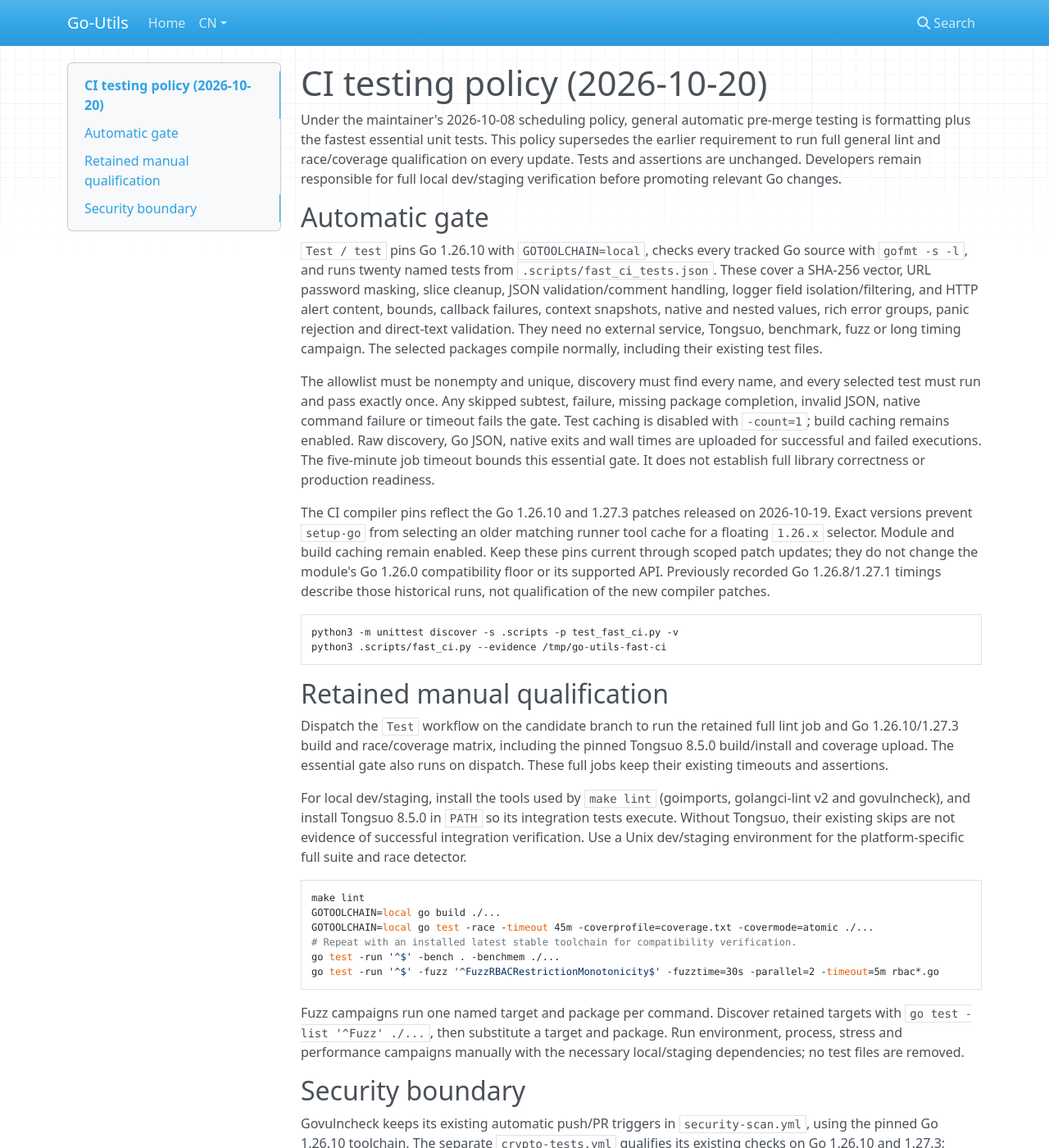
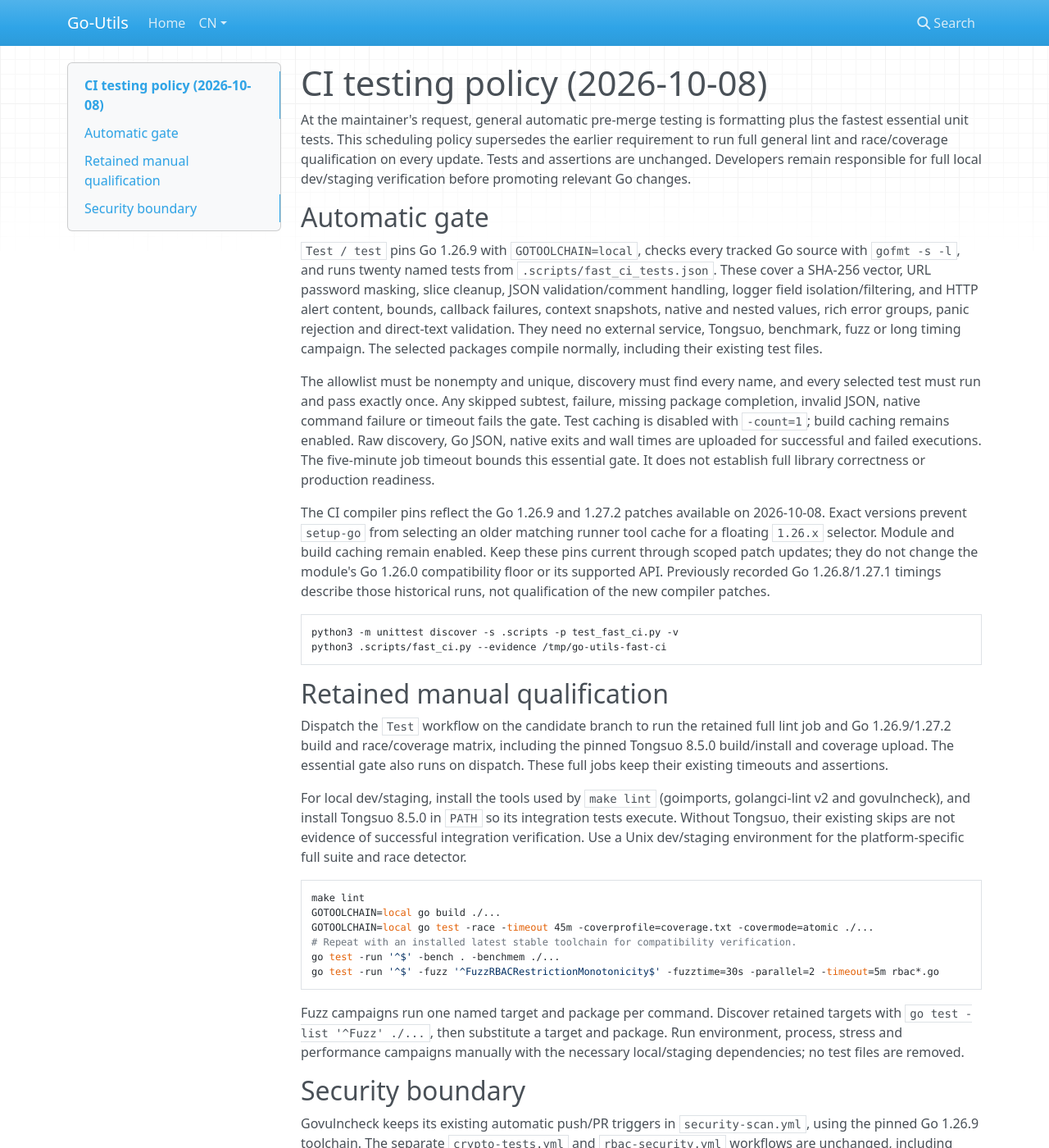
Before and after one commit to Laisky/go-utils, an MkDocs documentation site: the page built from docs/fast-ci.md, in a window 1280 px wide and 1400 px high. Shown: the whole window at 82% size. Built offline with MkDocs 1.6.1, drawn with Linux system fonts in a browser that asks for light colours; nearby versions of some CDN libraries; some of the changed text lies outside the part shown.

Commit message:
chore: remove CI changes from this feature PR

```diff
--- a/docs/fast-ci.md
+++ b/docs/fast-ci.md
@@ -1,14 +1,14 @@
-# CI testing policy (2026-10-20)
+# CI testing policy (2026-10-08)
 
-Under the maintainer's 2026-10-08 scheduling policy, general automatic pre-merge
-testing is formatting plus the fastest essential unit tests. This policy supersedes the
+At the maintainer's request, general automatic pre-merge testing is formatting
+plus the fastest essential unit tests. This scheduling policy supersedes the
 earlier requirement to run full general lint and race/coverage qualification on
 every update. Tests and assertions are unchanged. Developers remain responsible
 for full local dev/staging verification before promoting relevant Go changes.
 
 ## Automatic gate
 
-`Test / test` pins Go 1.26.10 with `GOTOOLCHAIN=local`, checks every
+`Test / test` pins Go 1.26.9 with `GOTOOLCHAIN=local`, checks every
 tracked Go source with `gofmt -s -l`, and runs twenty named tests from
 `.scripts/fast_ci_tests.json`. These cover a SHA-256 vector, URL password masking,
 slice cleanup, JSON validation/comment handling, logger field isolation/filtering,
@@ -25,8 +25,8 @@ Raw discovery, Go JSON, native exits and wall times are uploaded for successful
 and failed executions. The five-minute job timeout bounds this essential gate.
 It does not establish full library correctness or production readiness.
 
-The CI compiler pins reflect the Go 1.26.10 and 1.27.3 patches released on
-2026-10-19. Exact versions prevent `setup-go` from selecting an older matching
+The CI compiler pins reflect the Go 1.26.9 and 1.27.2 patches available on
+2026-10-08. Exact versions prevent `setup-go` from selecting an older matching
 runner tool cache for a floating `1.26.x` selector. Module and build caching
 remain enabled. Keep these pins current through scoped patch updates; they do
 not change the module's Go 1.26.0 compatibility floor or its supported API.
@@ -41,7 +41,7 @@ python3 .scripts/fast_ci.py --evidence /tmp/go-utils-fast-ci
 ## Retained manual qualification
 
 Dispatch the `Test` workflow on the candidate branch to run the retained full
-lint job and Go 1.26.10/1.27.3 build and race/coverage matrix, including the
+lint job and Go 1.26.9/1.27.2 build and race/coverage matrix, including the
 pinned Tongsuo 8.5.0 build/install and coverage upload. The essential gate also
 runs on dispatch. These full jobs keep their existing timeouts and assertions.
 
@@ -68,11 +68,9 @@ necessary local/staging dependencies; no test files are removed.
 ## Security boundary
 
 Govulncheck keeps its existing automatic push/PR triggers in
-`security-scan.yml`, using the pinned Go 1.26.10 toolchain. The separate
-`crypto-tests.yml` qualifies its existing checks on Go 1.26.10 and 1.27.3;
-`crypto` retains its existing check name and requires both compiler jobs to pass.
-`rbac-security.yml` pins Go 1.26.10. Their events, permissions, test commands,
-timeouts, race, full-suite and fuzz checks remain unchanged. These security jobs
-can exceed the essential gate's five-minute target; changing them requires a separately scoped
+`security-scan.yml`, using the pinned Go 1.26.9 toolchain. The separate
+`crypto-tests.yml` and `rbac-security.yml` workflows are unchanged, including
+their race, full-suite and fuzz checks. These security jobs can exceed the
+essential gate's five-minute target; changing them requires a separately scoped
 security decision. Branch protection, secrets and deployment settings are
 unchanged by this scheduling amendment.
```
Also changed, not shown: 4 other files.
